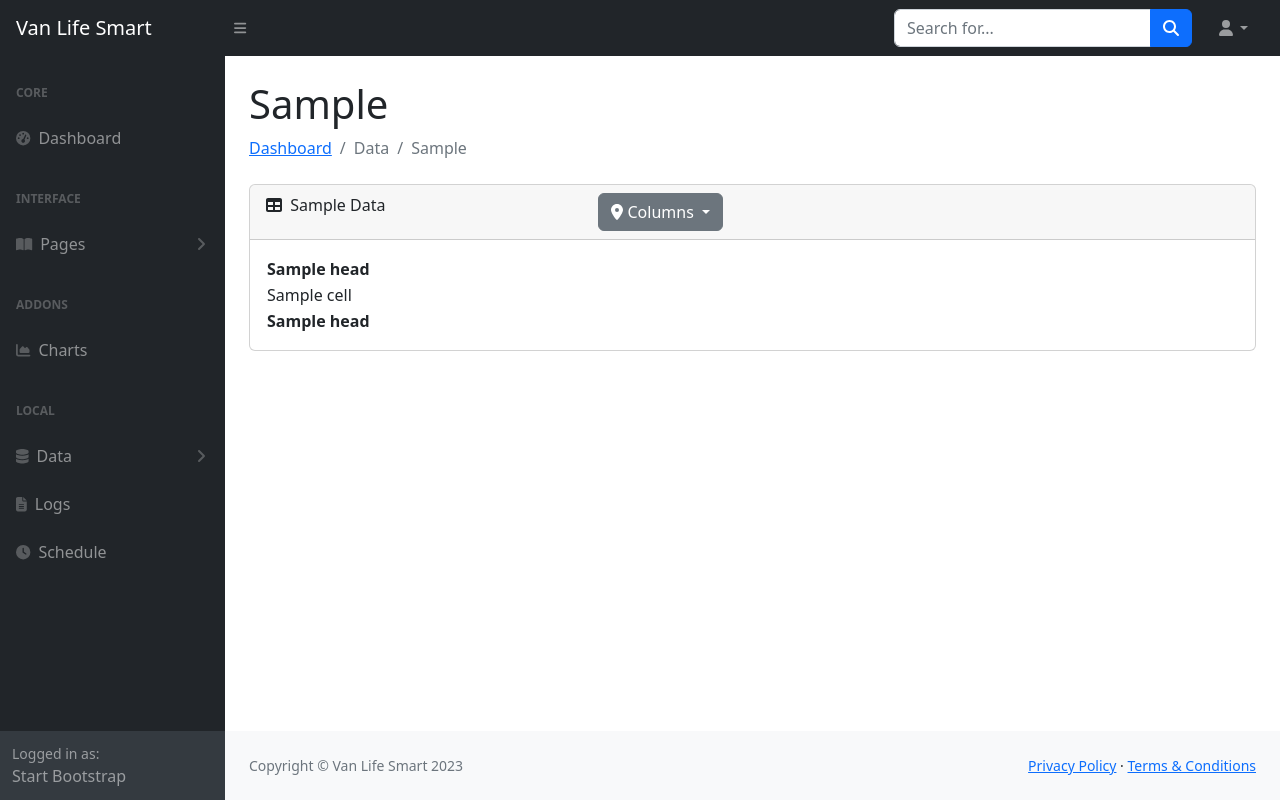
After one commit to JustAPyro/VanLifeSmart, a Python web app: template van/static/templates/data.html in a window 1280 px wide. The commit adds this page. Run offline with Jinja, Linux system fonts and the light colour scheme; the template is opened without the code that fills it: most values are stand-ins (such as "Sample title", 1, 10 or a date in 2020); some libraries are stand-ins or nearby versions.

Commit message:
Implemented GPS data page

```diff
--- a/van/server.py
+++ b/van/server.py
@@ -86,4 +86,4 @@ server = FastAPI(title='Van Hub',
                  })
 
 if __name__ == '__main__':
-    uvicorn.run('server:server', host='localhost')
+    uvicorn.run('server:server', host='localhost', reload=True)
--- /dev/null
+++ b/van/static/js/data.js
@@ -0,0 +1,31 @@
+let data_table = null
+
+window.addEventListener('DOMContentLoaded', event => {
+    // Simple-DataTables
+    // https://github.com/fiduswriter/Simple-DataTables/wiki
+
+    const dt_object = document.getElementById("data_table");
+    if (dt_object) {
+        let options = {
+        }
+        data_table = new simpleDatatables.DataTable(dt_object, options);
+        let columns = data_table.columns
+        columns.hide(0);
+        console.log(columns.visible(0))
+        data_table.columns.hide(1);
+        data_table.columns.hide(2);
+        console.log(data_table.columns.visible(0))
+    }
+});
+
+function toggle_column(column_index) {
+    var data_columns = data_table.columns;
+    var target = column_index - 1;
+
+    if (data_columns.visible(target)) {
+        data_columns.hide([target]);
+    }
+    else {
+        data_columns.show([target]);
+    }
+}
--- /dev/null
+++ b/van/static/templates/data.html
@@ -0,0 +1,94 @@
+{% extends "root.html" %}
+{% block title %}{{ data_type }}{% endblock %}
+
+{% block content %}
+<div class="container-fluid px-4">
+    <h1 class="mt-4">{{ data_type }}</h1>
+    <ol class="breadcrumb mb-4">
+        <li class="breadcrumb-item"><a href="index.html">Dashboard</a></li>
+        <li class="breadcrumb-item active">Data</li>
+        <li class="breadcrumb-item active">{{ data_type }}</li>
+    </ol>
+    <!--
+    <div class="card mb-4">
+        <div class="card-body">
+            DataTables is a third party plugin that is used to generate the demo table below. For more information about DataTables, please visit the
+            <a target="_blank" href="https://datatables.net/">official DataTables documentation</a>
+        </div>
+    </div>
+    -->
+    <div class="card mb-4">
+        <div class="card-header">
+            <div class="row justify-content-between">
+                <div class="col-4">
+                    <i class="fas fa-table me-1"></i>
+                    {{ data_type }} Data
+                </div>
+                <div class="col">
+                    <div class="dropdown">
+                        <button class="btn btn-secondary dropdown-toggle"
+                           type="button"
+                           id="columnMenu"
+                           data-bs-toggle="dropdown"
+                           data-bs-auto-close="false"
+                           aria-haspopup="true"
+                           aria-expanded="true">
+                            <i class="fas fa-location-dot"></i>
+                            Columns
+                        </button>
+                        <ul class="dropdown-menu">
+                            {% for header in all_headers %}
+                            <li>
+                                <label class="dropdown-item">
+                                     <input class="form-check-input"
+                                            type="checkbox"
+                                            value="{{header}}"
+                                            id="{{header}}"
+                                            onchange="toggle_column({{loop.index}})"
+                                            checked>
+                                    {{ header }}
+                                </label>
+                            </li>
+                            {% endfor %}
+                        </ul>
+                    </div>
+                </div>
+            </div>
+        </div>
+
+        <div class="card-body">
+            <table id="data_table">
+                <thead>
+                <tr>
+                    {% for head in headers %}
+                    <th>{{ head }}</th>
+                    {% endfor %}
+                </tr>
+                </thead>
+                <tfoot>
+                <tr>
+                    {% for head in headers %}
+                    <th>{{ head }}</th>
+                    {% endfor %}
+                </tr>
+                </tfoot>
+                <tbody>
+                {% for row in data %}
+                <tr>
+                    {% for cell in row %}
+                    <td>{{ cell }}</td>
+                    {% endfor %}
+                </tr>
+                {% endfor %}
+                </tbody>
+            </table>
+        </div>
+    </div>
+</div>
+{% endblock %}
+
+
+{% block scripts %}
+<script src="https://cdn.jsdelivr.net/npm/simple-datatables@latest"></script>
+<script src="static/js/data.js"></script>
+{% endblock %}
--- a/van/static/templates/root.html
+++ b/van/static/templates/root.html
@@ -99,6 +99,10 @@
                                         <div class="sb-nav-link-icon"><i class="fas fa-code"></i></div>
                                         SQL
                                     </a>
+                                    <a class="nav-link" href="gps.html">
+                                        <div class="sb-nav-link-icon"><i class="fas fa-location-dot"></i></div>
+                                        GPS
+                                    </a>
                                 </nav>
                             </div>
                             <a class="nav-link" href="logs.html">
--- a/van/static/templates/sql.html
+++ b/van/static/templates/sql.html
@@ -18,6 +18,7 @@
     <div id="editor">SELECT * FROM gps;</div>
 </div>
 <button class="btn btn-primary" id="submit_query">Query</button>
+<p id="query_info"></p>
 <table id="sql_result_table">
 </table>
 
```
Also changed, not shown: models.py (+4 -3 lines), van/endpoints.py (+27 -12 lines), van/static/js/sql.js (+4 -4 lines).
